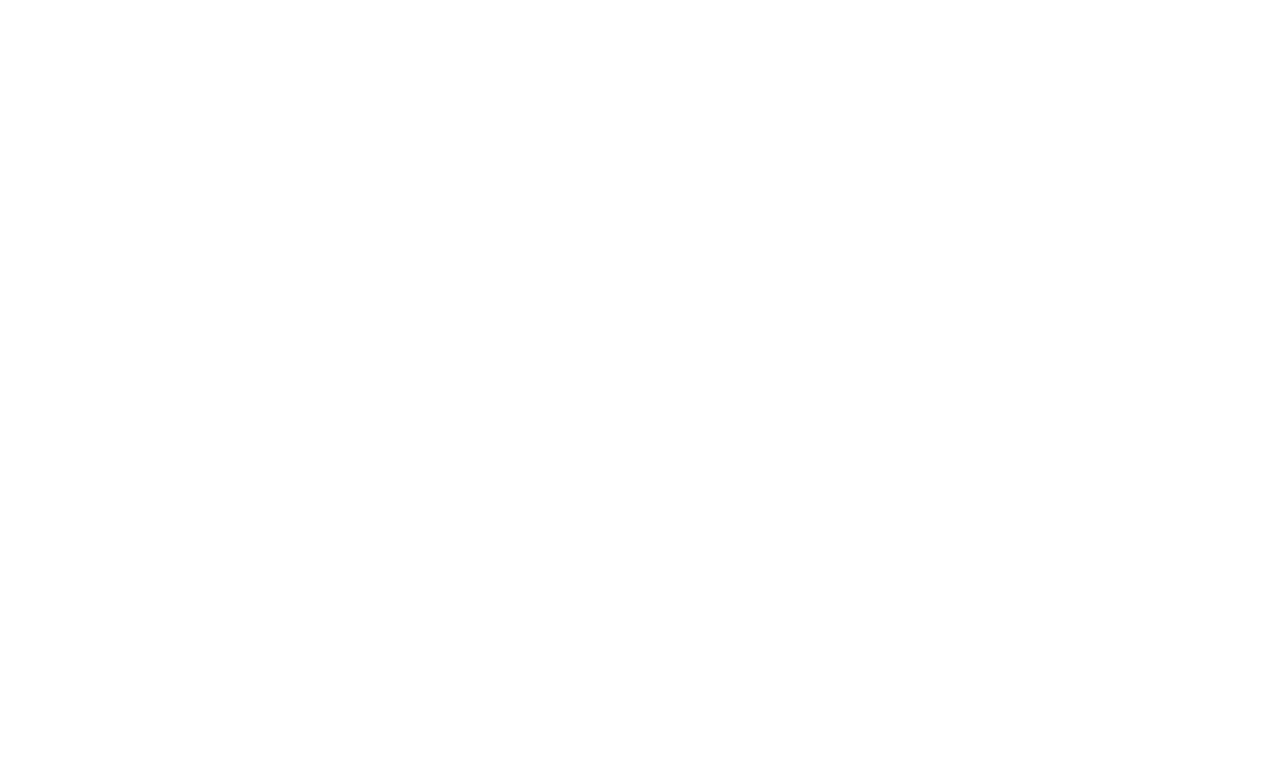
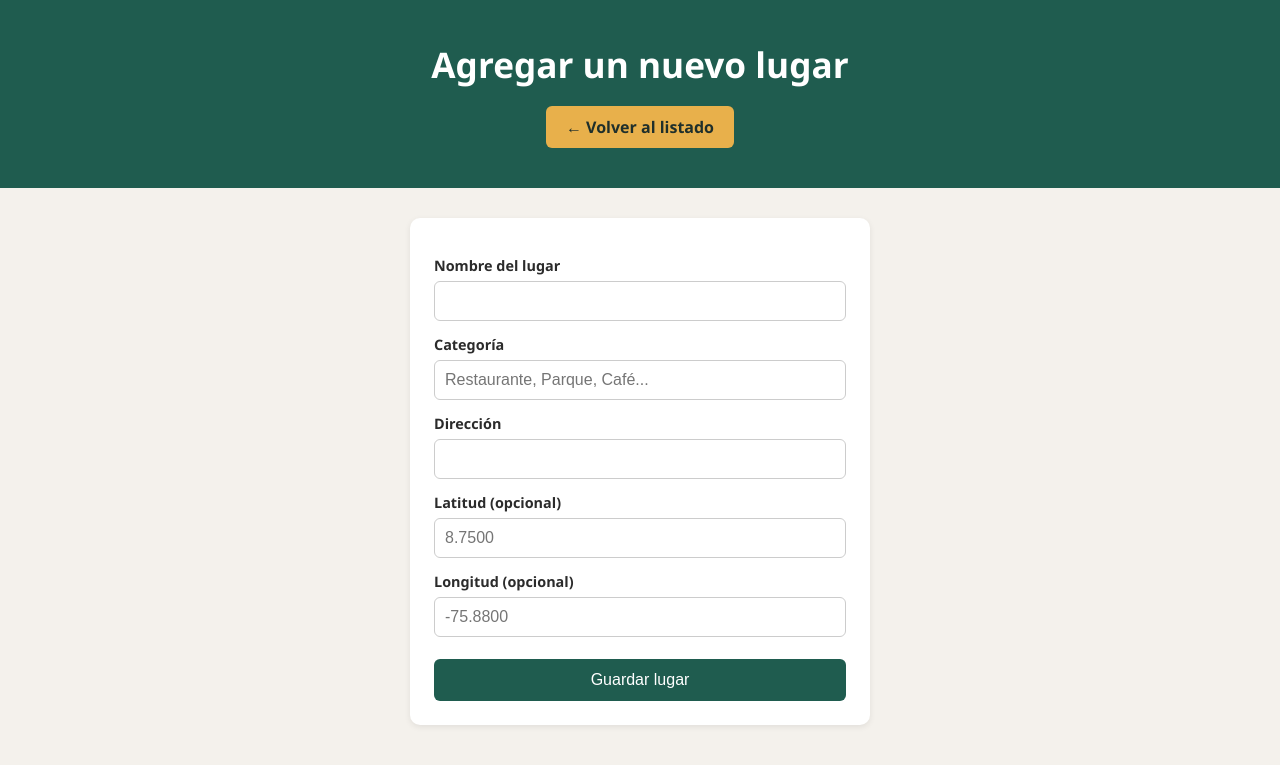
Before and after one commit to Juanchiz1/rincon-local, a PHP site: page /agregar_lugar.php in a window 1280 px wide. Before the commit the part shown is empty. Shown: the top 765 px of the page. Run offline with PHP 8.4, Linux system fonts and the light colour scheme.

Commit message:
feat: formulario para agregar lugares con validacion en PHP

```diff
--- a/agregar_lugar.php
+++ b/agregar_lugar.php
@@ -0,0 +1,92 @@
+<?php
+require 'includes/db.php';
+require 'includes/funciones.php';
+
+$errores = [];
+$exito = false;
+
+if ($_SERVER['REQUEST_METHOD'] === 'POST') {
+    $nombre = limpiar($_POST['nombre'] ?? '');
+    $categoria = limpiar($_POST['categoria'] ?? '');
+    $direccion = limpiar($_POST['direccion'] ?? '');
+    $latitud = trim($_POST['latitud'] ?? '');
+    $longitud = trim($_POST['longitud'] ?? '');
+
+    if ($nombre === '') {
+        $errores[] = 'El nombre es obligatorio.';
+    }
+    if ($categoria === '') {
+        $errores[] = 'La categoría es obligatoria.';
+    }
+    if ($latitud !== '' && !is_numeric($latitud)) {
+        $errores[] = 'La latitud debe ser un número.';
+    }
+    if ($longitud !== '' && !is_numeric($longitud)) {
+        $errores[] = 'La longitud debe ser un número.';
+    }
+
+    if (count($errores) === 0) {
+        $stmt = $pdo->prepare(
+            "INSERT INTO lugares (nombre, categoria, direccion, latitud, longitud)
+             VALUES (?, ?, ?, ?, ?)"
+        );
+        $stmt->execute([
+            $nombre,
+            $categoria,
+            $direccion,
+            $latitud !== '' ? $latitud : null,
+            $longitud !== '' ? $longitud : null,
+        ]);
+
+        $exito = true;
+    }
+}
+?>
+<!DOCTYPE html>
+<html lang="es">
+<head>
+    <meta charset="UTF-8">
+    <meta name="viewport" content="width=device-width, initial-scale=1.0">
+    <title>Agregar lugar - RincónLocal</title>
+    <link rel="stylesheet" href="css/style.css">
+</head>
+<body>
+    <header class="cabecera">
+        <h1>Agregar un nuevo lugar</h1>
+        <a href="index.php" class="boton-agregar">← Volver al listado</a>
+    </header>
+
+    <main class="contenedor-formulario">
+        <?php if ($exito): ?>
+            <p class="mensaje-exito">Lugar agregado correctamente. <a href="index.php">Ver listado</a></p>
+        <?php else: ?>
+            <?php if (count($errores) > 0): ?>
+                <ul class="mensaje-error">
+                    <?php foreach ($errores as $error): ?>
+                        <li><?= $error ?></li>
+                    <?php endforeach; ?>
+                </ul>
+            <?php endif; ?>
+
+            <form method="POST" class="formulario-lugar">
+                <label for="nombre">Nombre del lugar</label>
+                <input type="text" id="nombre" name="nombre" value="<?= $_POST['nombre'] ?? '' ?>" required>
+
+                <label for="categoria">Categoría</label>
+                <input type="text" id="categoria" name="categoria" placeholder="Restaurante, Parque, Café..." value="<?= $_POST['categoria'] ?? '' ?>" required>
+
+                <label for="direccion">Dirección</label>
+                <input type="text" id="direccion" name="direccion" value="<?= $_POST['direccion'] ?? '' ?>">
+
+                <label for="latitud">Latitud (opcional)</label>
+                <input type="text" id="latitud" name="latitud" placeholder="8.7500" value="<?= $_POST['latitud'] ?? '' ?>">
+
+                <label for="longitud">Longitud (opcional)</label>
+                <input type="text" id="longitud" name="longitud" placeholder="-75.8800" value="<?= $_POST['longitud'] ?? '' ?>">
+
+                <button type="submit">Guardar lugar</button>
+            </form>
+        <?php endif; ?>
+    </main>
+</body>
+</html>
--- a/css/style.css
+++ b/css/style.css
@@ -95,3 +95,63 @@ body {
     color: #999;
     font-style: italic;
 }
+
+.contenedor-formulario {
+    max-width: 500px;
+    margin: 30px auto;
+    padding: 0 20px;
+}
+
+.formulario-lugar {
+    display: flex;
+    flex-direction: column;
+    background: white;
+    padding: 24px;
+    border-radius: 10px;
+    box-shadow: 0 2px 6px rgba(0, 0, 0, 0.08);
+}
+
+.formulario-lugar label {
+    margin-top: 14px;
+    margin-bottom: 6px;
+    font-weight: bold;
+    font-size: 0.9rem;
+}
+
+.formulario-lugar input {
+    padding: 10px;
+    border: 1px solid #ccc;
+    border-radius: 6px;
+    font-size: 1rem;
+}
+
+.formulario-lugar button {
+    margin-top: 22px;
+    padding: 12px;
+    background-color: #1f5c4f;
+    color: white;
+    border: none;
+    border-radius: 6px;
+    font-size: 1rem;
+    cursor: pointer;
+}
+
+.formulario-lugar button:hover {
+    background-color: #164039;
+}
+
+.mensaje-error {
+    background-color: #fbdcdc;
+    color: #7a1f1f;
+    padding: 12px 16px;
+    border-radius: 6px;
+    margin-bottom: 16px;
+    list-style-position: inside;
+}
+
+.mensaje-exito {
+    background-color: #d9f2e6;
+    color: #1f5c4f;
+    padding: 14px 16px;
+    border-radius: 6px;
+}
```
